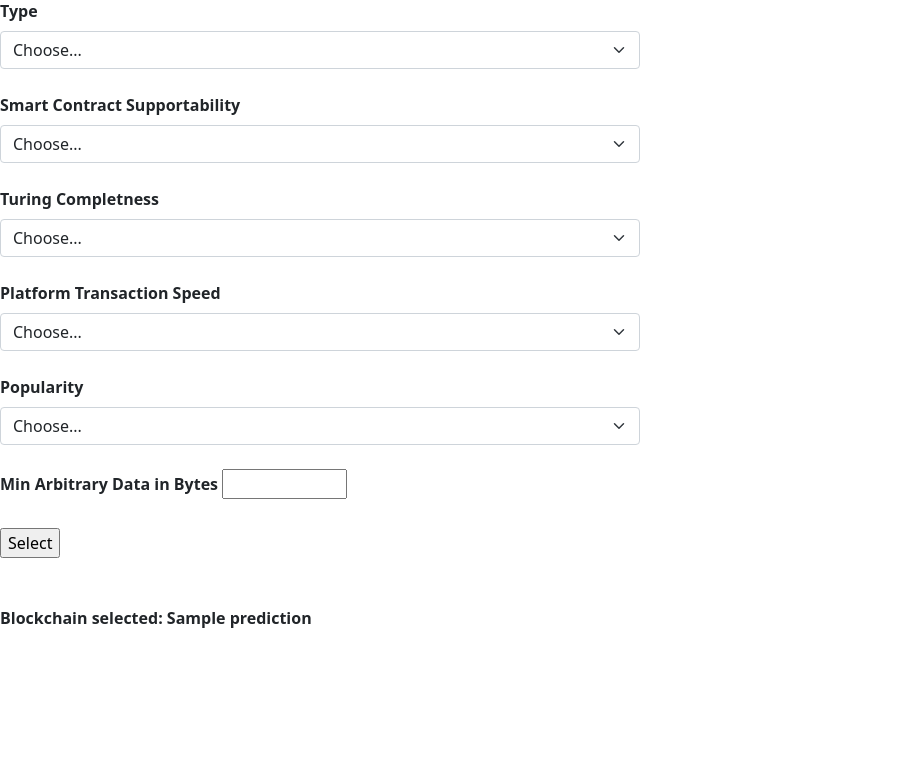
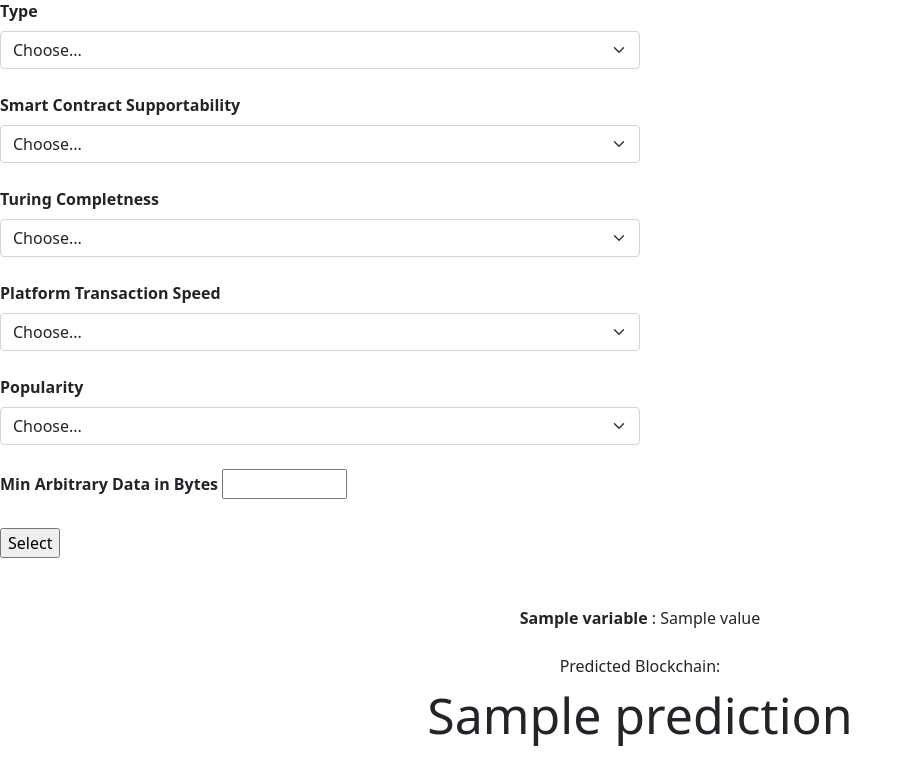
Before and after one commit to Raybook90/ml_blockchain_selection, a Flask app: template templates/prediction.html in a window 1280 px wide. Shown: the part 219-988 px from the top of the page, without its empty margins (0-912 px from the left). Before the commit the page ends 847 px from the top, so only its background shows below. Run offline with Flask 2, Linux system fonts and the light colour scheme; the template is opened without the code that fills it: most values are stand-ins (such as "Sample title", 1, 10 or a date in 2020); parts of the project's set-up code (start-up, migrations or seed data) failed here and were passed over.

Commit message:
changed prediction output on front end

```diff
--- a/app.py
+++ b/app.py
@@ -52,6 +52,10 @@ def prediction():
 @app.route('/result', methods=['POST'])
 def result():
     if request.method == 'POST':
+        dict_type = {'1': 'Public', '0': 'Private'}
+        dict_yes_no = {'1': 'Yes', '0': 'No'}
+        dict_ordinal = {'1': 'Low', '2': 'Medium', '3': 'High'}
+
         type = request.form.get('Type')
         smartContract = request.form.get('smartContract')
         turingComplete = request.form.get('turingComplete')
@@ -60,7 +64,13 @@ def result():
         minArbitraryData = request.form.get('MinArbitraryData')
         to_predict_list = [int(type), int(smartContract), int(turingComplete), int(transactionSpeed), int(popularity), minArbitraryData]
         selected_blockchain = value_predictor(to_predict_list)
-        return render_template("prediction.html", prediction=selected_blockchain)
+        return render_template("prediction.html", original_input=
+        {'Type': dict_type[type],
+         'Smart Contracts': dict_yes_no[smartContract],
+         'Turing-complete': dict_yes_no[turingComplete],
+         'Transaction Speed': dict_ordinal[transactionSpeed],
+         'Popularity': dict_ordinal[popularity],
+         'Data size': minArbitraryData}, prediction=selected_blockchain)
 
 
 def value_predictor(to_predict_list):
@@ -74,15 +84,21 @@ class MakePrediction(Resource):
     @staticmethod
     def post():
         model_post_args = reqparse.RequestParser()
-        model_post_args.add_argument("type", type=int, help="Preferred Type of BC is required", required=True, location = 'form')
+        model_post_args.add_argument("type", type=int, help="Preferred Type of BC is required", required=True,
+                                     location='form')
         model_post_args.add_argument("smart_contract", type=int, help="Smart Contract Supportability is required",
-                                     required=True)
-        model_post_args.add_argument("turing_complete", type=int, help="Turing Completeness is required", required=True)
-        model_post_args.add_argument("transaction_speed", type=int, help="Transaction Speed is required", required=True)
-        model_post_args.add_argument("popularity", type=int, help="Popularity is required", required=True)
+                                     required=True, location='form')
+        model_post_args.add_argument("turing_complete", type=int, help="Turing Completeness is required", required=True,
+                                     location='form')
+        model_post_args.add_argument("transaction_speed", type=int, help="Transaction Speed is required", required=True,
+                                     location='form')
+        model_post_args.add_argument("popularity", type=int, help="Popularity is required", required=True,
+                                     location='form')
+        model_post_args.add_argument("data_size", type=int, help="Please specify minimum amount of data (bytes) that "
+                                                                 "should be supported", required=True, location='form')
         args = model_post_args.parse_args()
         to_predict_list = [args['type'], args['smart_contract'], args['turing_complete'], args['transaction_speed'],
-                           args['popularity']]
+                           args['popularity'], args['data_size']]
         prediction = value_predictor(to_predict_list)
         return jsonify({
             'Prediction': prediction
@@ -95,7 +111,8 @@ class Blockchains(Resource):
         conn = sqlite3.connect(dbfile)
         cur = conn.cursor()
         cur.execute("""
-            SELECT name, type, blocktime, tps, smart_contract, turing_complete, platform_transaction_speed, popularity
+            SELECT name, type, blocktime, tps, smart_contract, turing_complete, platform_transaction_speed, popularity,
+            MinArbitraryData as data_size
             FROM blockchains_for_dataset
             NATURAL JOIN attributes_for_dataset
         """)
@@ -105,8 +122,8 @@ class Blockchains(Resource):
         conn.commit()
         conn.close()
         json_data=[]
-        for result in rv:
-            json_data.append(dict(zip(row_headers,result)))
+        for row in rv:
+            json_data.append(dict(zip(row_headers,row)))
         return jsonify(json_data)
         # return json.dumps([dict(ix) for ix in rows])
 
--- a/templates/prediction.html
+++ b/templates/prediction.html
@@ -76,6 +76,16 @@
 </div>
 <br>
 <br>
-<strong>Blockchain selected: {{ prediction }}</strong>
+<div class="result" align="center">
+    {% if prediction %}
+        {% for variable, value in original_input.items() %}
+            <b>{{ variable }}</b> : {{ value }}
+        {% endfor %}
+        <br>
+        <br> Predicted Blockchain:
+           <p style="font-size:50px">{{ prediction }}</p>
+    {% endif %}
+</div>
+<!--<strong>Blockchain selected: {{ prediction }}</strong>-->
 </body>
 </html>
```
